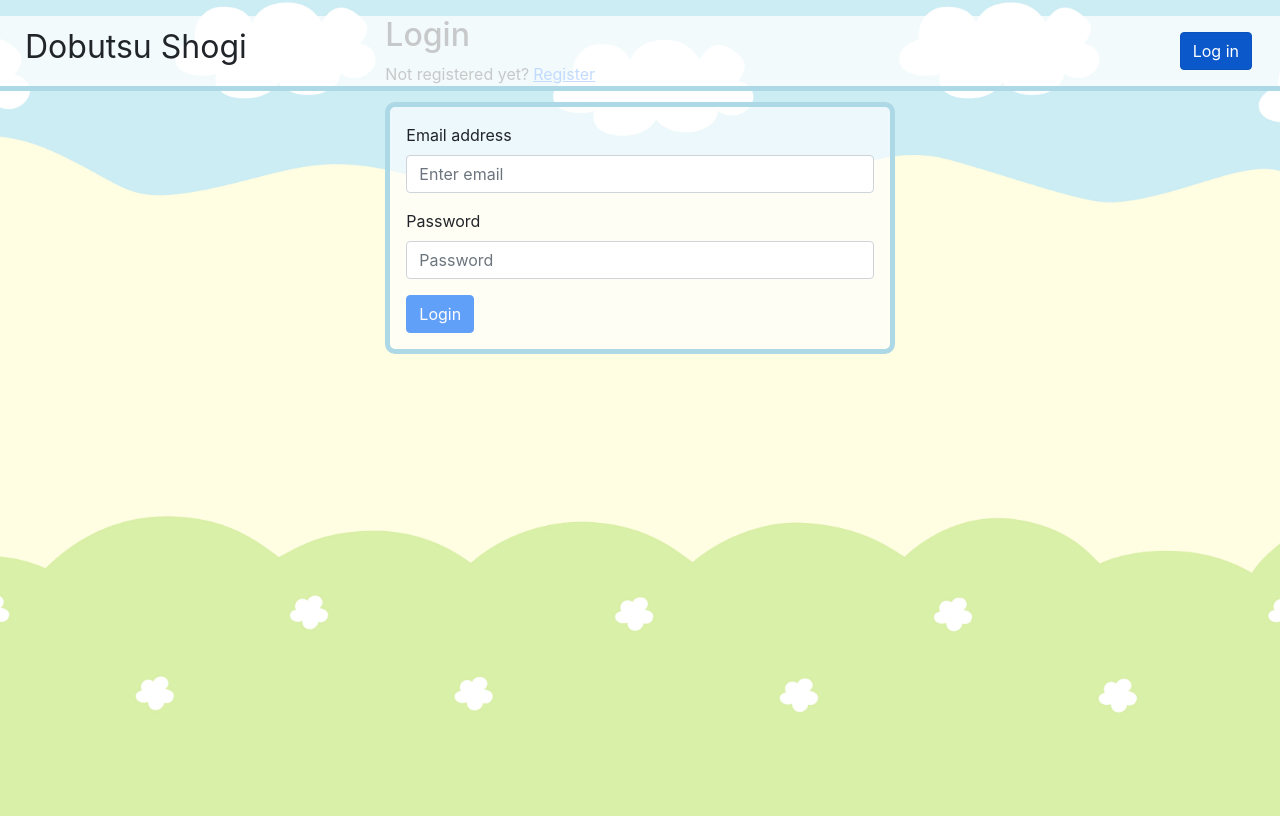
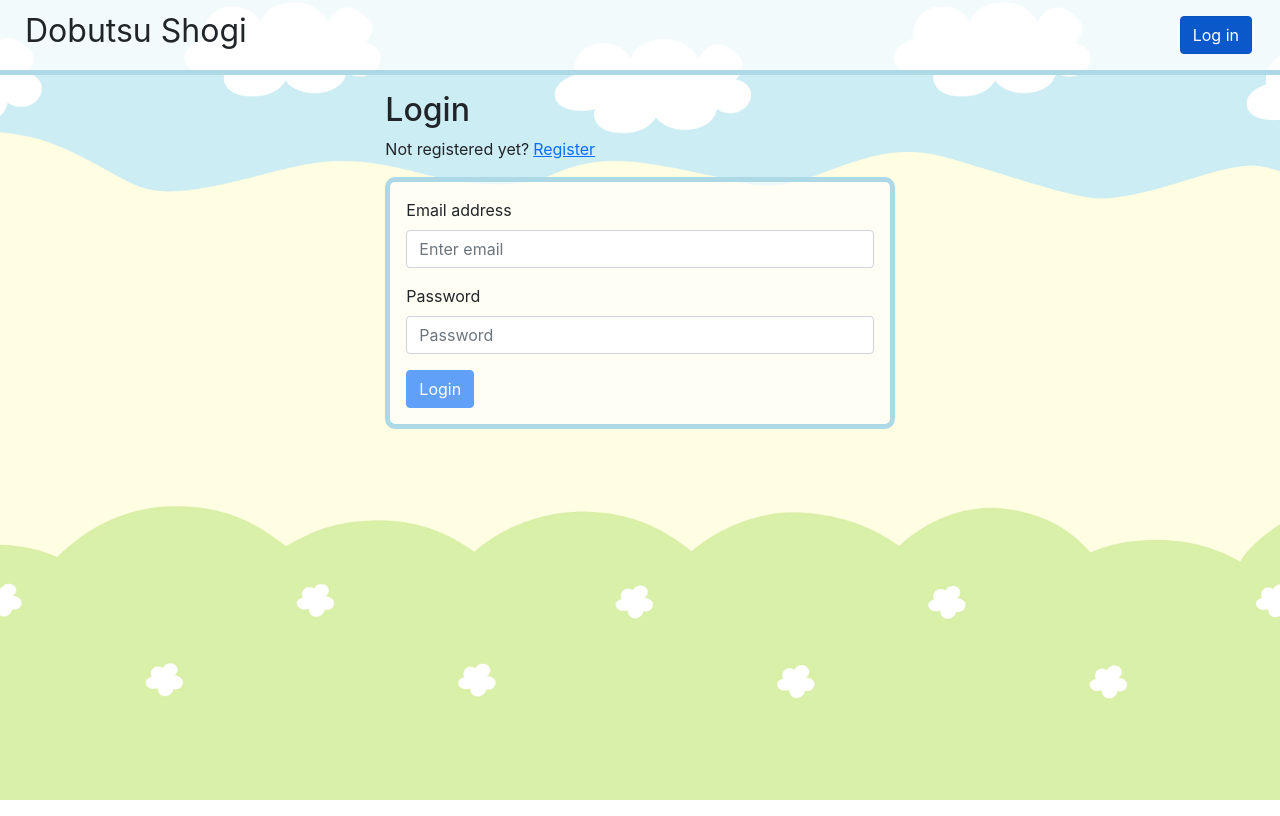
Before and after one commit to ivanburda1986/dobutsu-shogi, a React (Create React App) app: page /login in a window 1280 px wide. Built offline with nearby package versions, Linux system fonts and the light colour scheme; no server answers.

Commit message:
header back to realtive

```diff
--- a/src/Header/Header.module.css
+++ b/src/Header/Header.module.css
@@ -1,7 +1,4 @@
 .header {
   border-bottom: 5px solid lightblue;
   background-color: rgba(255, 255, 255, 0.75);
-  position: absolute;
-  display: fixed;
-  z-index: 2;
 }
```
